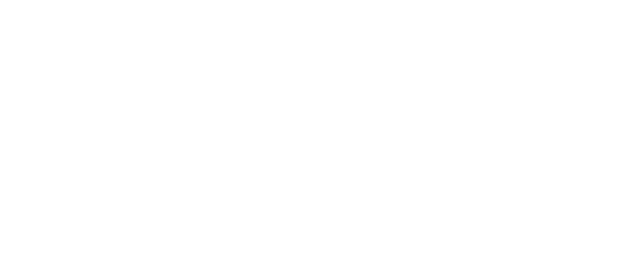
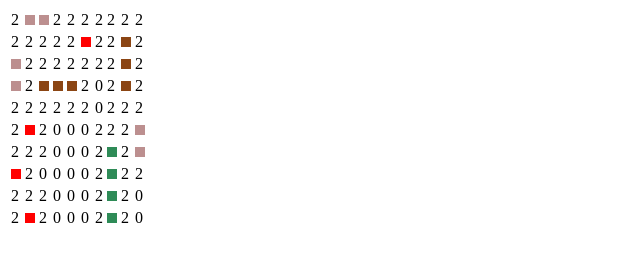
Before and after one commit to LanguorUna/Battleship, a plain HTML site: page index.html in a window 1280 px wide. Shown: the whole page, without its empty margins (0-640 px from the left). Drawn offline with Linux system fonts and the light colour scheme.

Commit message:
Добавлено заполнение поля

```diff
--- /dev/null
+++ b/css/style.css
@@ -0,0 +1,20 @@
+.UserField{
+
+}
+.ship{
+    display: block;
+    width: 10px;
+    height: 10px;
+}
+.ship__type-1{
+    background-color: red;
+}
+.ship__type-2{
+    background-color: rosybrown;
+}
+.ship__type-3{
+    background-color: saddlebrown;
+}
+.ship__type-4{
+    background-color: seagreen;
+}
--- a/index.html
+++ b/index.html
@@ -3,8 +3,11 @@
     <head>
         <meta charset="utf-8">
         <title>Морской бой</title>
+        <link rel="stylesheet" href="css/style.css">
     </head>
     <body>
+
+        <table class="UserField"></table>
         <script src="/js/app.js"></script>
     </body>
 </html>
--- a/js/app.js
+++ b/js/app.js
@@ -69,8 +69,44 @@ class Field {
                 return false;
             }
         }
+
+        if(this.checkBounds(row, column, row + type -1, column)){
+            return true;
+        }
+
+        return false;
+    }
+
+    checkBounds(startX,startY,endX,endY){
+        startX -= 1;
+        startY -= 1;
+
+        endX += 1;
+        endY += 1;
+
+        if(startX < 0)
+            startX = 0;
+
+        if(startY < 0)
+            startY = 0;
+
+        if( endX > 9)
+            endX = 9;
+
+        if(endY > 9)
+            endY = 9;
+
+        for (let i = startX; i <= endX; i++) {
+            for (let j = startY; j <= endY; j++) {
+                if( this.field[i][j] == 1){
+                    return false;
+                }
+            }
+        }
         return true;
+
     }
+
     //Проврека положения корабля по строке
     determineHorizontalDirection(row,column,type){
         let length = column + type - 1;
@@ -81,7 +117,11 @@ class Field {
                 return false;
             }
         }
-        return true;
+        if(this.checkBounds(row, column, row , column + type -1)){
+            return true;
+        }
+
+        return false;
     }
     //Разметка поля
     MarkeField(ship){
@@ -92,16 +132,16 @@ class Field {
         let squareEndX = ship.endX;
         let squareEndtY = ship.endY;
 
-        if(ship.startX != 0)
+        if(ship.startX > 0)
             squareStartX -= 1;
 
-        if(ship.startY != 0)
+        if(ship.startY > 0)
             squareStartY -= 1;
 
-        if(ship.endX != 9)
+        if(ship.endX < 9)
             squareEndX += 1;
 
-        if(ship.endY != 9)
+        if(ship.endY < 9)
             squareEndtY += 1;
 
         for (let i = squareStartX; i <= squareEndX; i++) {
@@ -168,6 +208,38 @@ class Field {
     }
 }
 
+class UserField extends Field{
+
+    drawField(){
+        const UserField = document.querySelector('.UserField');
+        let row = '';
+
+        for (let i = 0; i < 10; i++) {
+            row += '<tr>';
+
+            for (let j = 0; j < 10; j++) {
+
+                if(this.field[i][j] == 1){
+                    row += `<td>${this.drawShips(i,j)}</td>`;
+                }
+                else {
+                    row += `<td>${this.field[i][j]}</td>`;
+                }
+            }
+            row += '</tr>'
+        }
+        UserField.innerHTML = row;
+
+    }
+    drawShips(x,y){
+        for (let i = 0; i < 10; i++) {
+             if(this.ships[i].сheckСoordinates(x,y)){
+                 return this.ships[i].drawShip();
+             }
+        }
+
+    }
+}
 class Ship {
     constructor(type) {
         this.type = type < 1 ? 1 : type;
@@ -176,7 +248,7 @@ class Ship {
         this.shotcounter = 0;
         this.status = true;
 
-        this.endX = this.startX + type;
+        this.endX = this.startX + type -1;
         this.endY = 0;
     }
     //задаём координаты коробля на поле
@@ -203,25 +275,17 @@ class Ship {
         if(this.startY != this.endY){
             return 'horizontal'
         }
+        return 'horizontal'
     }
     //проверка выстрела
     сheckShot(shotX,shotY){
-        if(this.direction == 'vertical'){
-            if((shotY >= this.startY) && (shotY <= this.endY)){
-                this.сheckDeath();
-                return true;
-            }
-        }
-
-        if(this.direction == 'horizontal'){
-            if((shotX >= this.startX) && (shotX <= this.endX)){
-                this.сheckDeath();
-                return true;
-            }
+        if(this.сheckСoordinates(shotX, shotY)){
+            this.сheckDeath();
+            return true;
         }
         return false;
     }
-    //проверка выстрела
+    //проверка на уничтожение
     сheckDeath(){
         this.shotcounter += 1;
         if(this.shotcounter == this.type){
@@ -231,8 +295,28 @@ class Ship {
         return false;
     }
 
+    сheckСoordinates(x,y){
+
+        if(this.direction == 'horizontal'){
+            if((y >= this.startY) && (y <= this.endY) && (x == this.startX)){
+                return true;
+            }
+        }
+
+        if(this.direction == 'vertical'){
+            if((x >= this.startX) && (x <= this.endX) && (y == this.startY)){
+                return true;
+            }
+        }
+        return false;
+    }
+
+    drawShip(){
+        return `<div class="ship ship__type-${this.type}"></div>`;
+    }
 }
 
-    let userField = new Field();
+    let userField = new UserField();
     userField.сompletion();
-    userField.checkShotField(3,5);
+    //userField.checkShotField(3,5);
+    userField.drawField();
```
